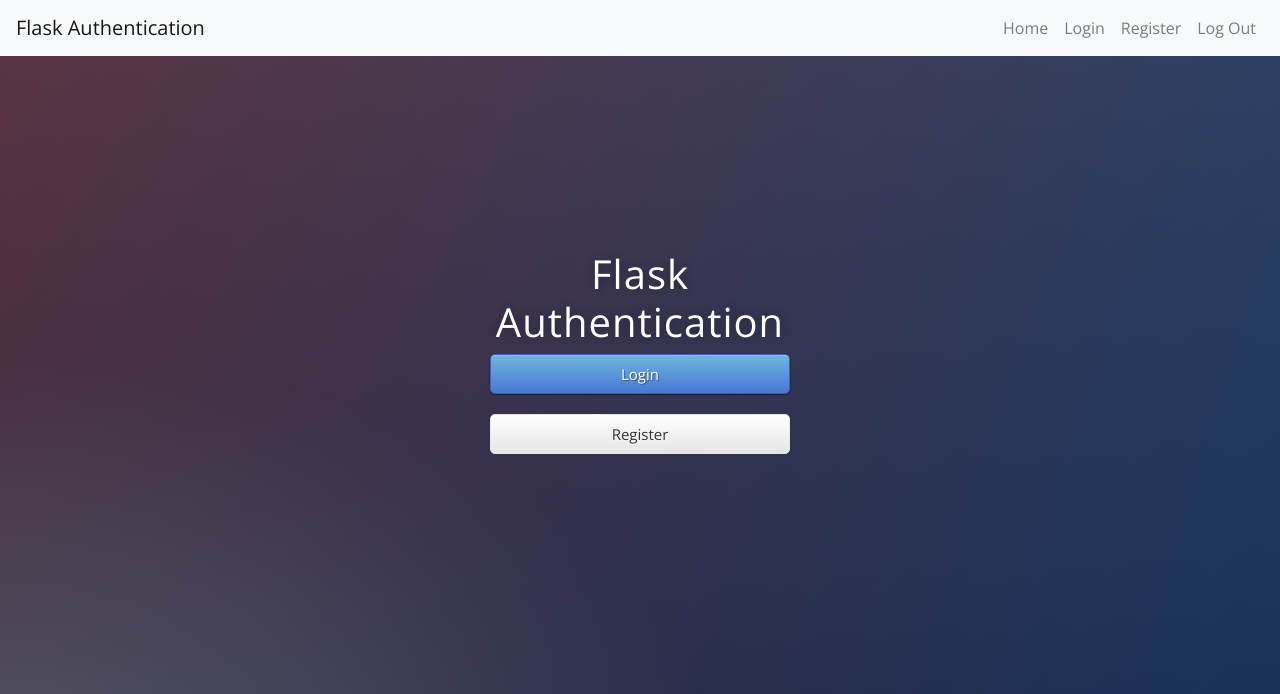
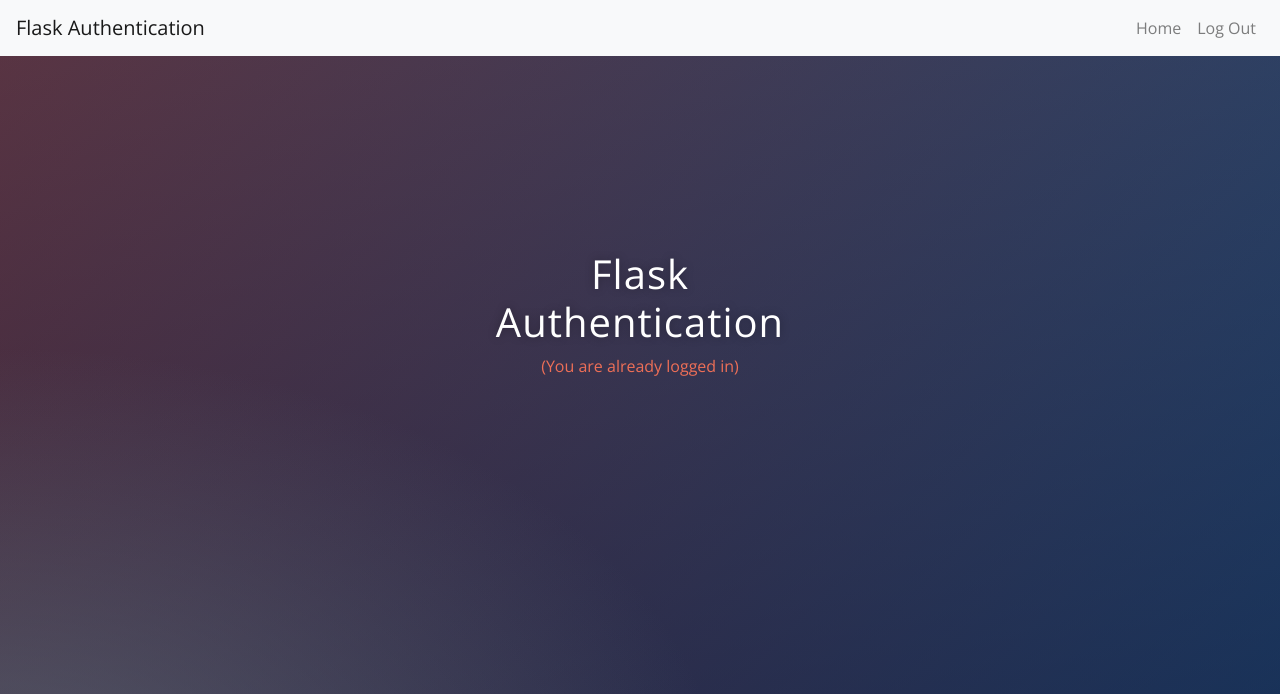
Before and after one commit to Ashwath2727/Python-Day-68-Flask-Authentication, a Flask app: page / in a window 1280 px wide. Shown: the top 694 px of the page. Run offline with Flask 3, Linux system fonts and the light colour scheme; the visitor is signed in with stand-in values (Sample User, id 1); some libraries are stand-ins or nearby versions.

Commit message:
added logic for passign authentication status to templates

```diff
--- a/main.py
+++ b/main.py
@@ -37,7 +37,7 @@
 
 @app.route('/')
 def home():
-    return render_template("index.html")
+    return render_template("index.html", logged_in=current_user.is_authenticated)
 
 
 @app.route('/register', methods=["GET", "POST"])
@@ -62,7 +62,7 @@
         login_user(new_user)
 
         return redirect(url_for("secrets"))
-    return render_template("register.html")
+    return render_template("register.html", logged_in=current_user.is_authenticated)
 
 
 @app.route('/login', methods=["GET", "POST"])
@@ -92,7 +92,7 @@
                 return redirect(url_for("login"))
 
 
-    return render_template("login.html")
+    return render_template("login.html", logged_in=current_user.is_authenticated)
 
 
 @app.route('/secrets')
@@ -101,7 +101,7 @@
     print("====================> calling secrets")
     print(current_user.name)
     # name = request.args.get("name")
-    return render_template("secrets.html", name=current_user.name)
+    return render_template("secrets.html", name=current_user.name, logged_in=True)
 
 
 @app.route('/logout')
--- a/templates/index.html
+++ b/templates/index.html
@@ -3,6 +3,7 @@
 <div class="box">
   <h1>Flask Authentication</h1>
   <!-- TODO: Hide the Login/Registration buttons for logged-in users -->
+    {% if not logged_in: %}
           <a href="{{ url_for('login') }}" class="btn btn-primary btn-block btn-large"
             >Login</a
           >
@@ -11,6 +12,10 @@
             class="btn btn-secondary btn-block btn-large"
             >Register</a
           >
+    {% else: %}
+        <p> (You are already logged in) </p>
+
+    {% endif %}
 </div>
 
 {% endblock %}
```
Lines whose indentation alone changed are shown as unchanged.
